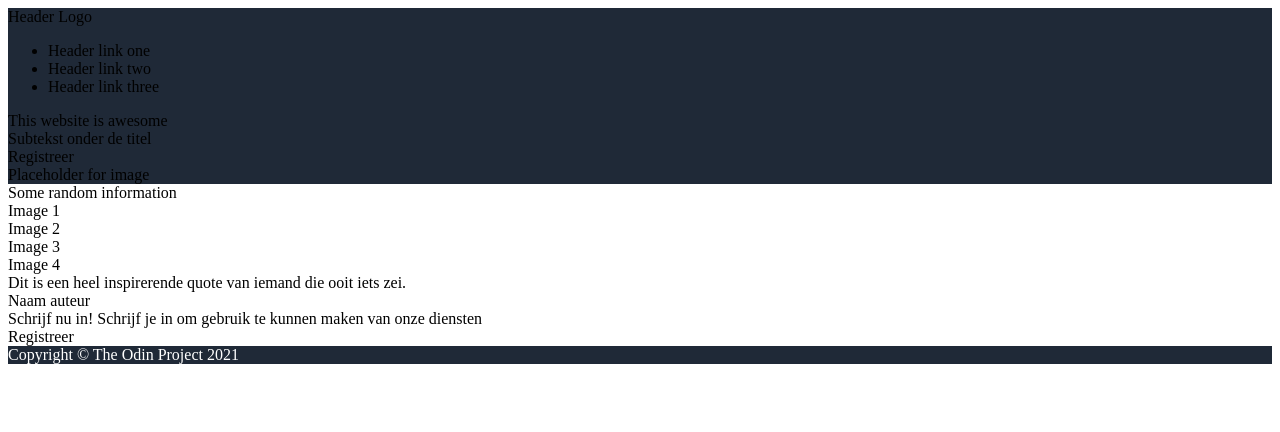
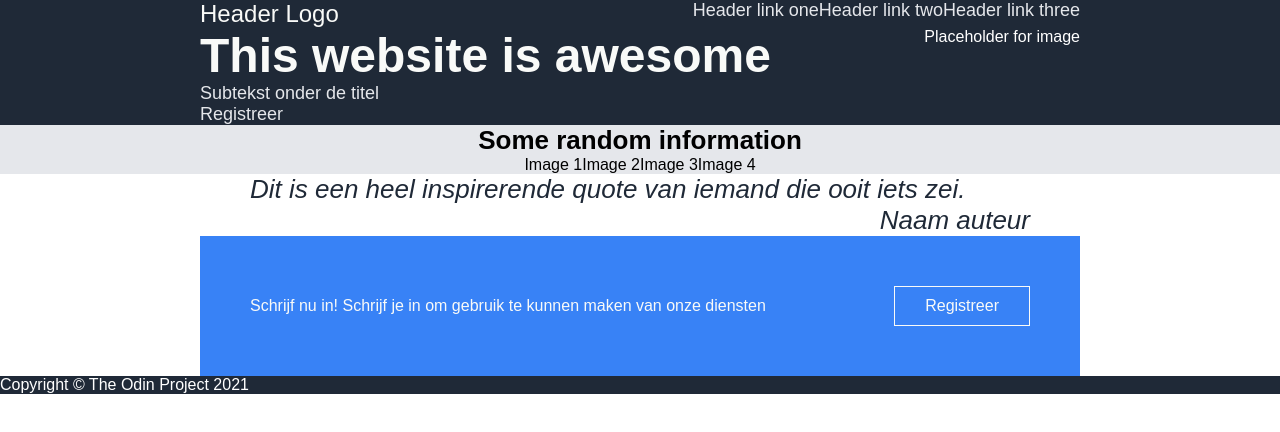
Before and after one commit to RobVerplanke/landingpage-practice, a plain HTML site: page index.html in a window 1280 px wide. Drawn offline with Linux system fonts and the light colour scheme.

Commit message:
Style the content with Flexbox

```diff
--- a/css/style.css
+++ b/css/style.css
@@ -1,21 +1,130 @@
 body{
+    margin: 0px;
+    display: flex;
+    flex-direction: column;
+    font-family:Arial, Helvetica, sans-serif;
+}
+
+ul{
+    margin: 0px;
+}
+
+.header{
+    padding-left: 200px;
+    padding-right: 200px;
+    display: flex;
+    flex-direction: column;
+    flex: 1;
+    background-color: #1F2937;
+    color: white;
+
 
 }
 
-.header{
-    background-color: #1F2937;
+.header-top{
+    display: flex;
+    flex: 1;
+}
+
+.header-logo{
+    flex: 1;
+    font-size: 24px;
+    color: #F9FAF8
+}
+
+.header-links{
+    display: flex;
+    font-size: 18px;
+    color: #E5E7EB;
+
+}
+
+.link{
+    list-style-type: none;
+    width: auto;
+}
+
+.header-bottom{
+    display: flex;
+
+}
+
+.header-title{
+    flex: 1;
+    font-size: 18px;
+    color: #E5E7EB;
+
+}
+
+.header-img{
+    display:flex;
+    width: auto;
 
 }
 
 .main-img{
 
+    display: flex;
+    flex: 1;
+    flex-direction: column;
+    background-color: #E5E7EB;
+    align-items: center;
+
+}
+
+.main-info{
+    flex: 1;
+    font-weight: 800;
+    font-size: 26px;
+
+}
+
+.main-container{
+    flex: 1;
+    display: flex;
+
 }
 
 .main-quote{
+    display: flex;
+    flex-direction: column;
+    margin-left: 200px;
+    margin-right: 200px;
+    padding-left: 50px;
+    padding-right: 50px;
+    flex: 1;
+    font-weight:lighter;
+    font-style: italic;
+    font-size: 26px;
+    color: #1F2937;
 
 }
 
+.quote-name{
+    flex:1;
+    align-self: flex-end;
+}
+
 .main-signup{
+    flex: 1;
+    display: flex;
+    color: #F9FAF8
+}
+
+.signup-container{
+    display: flex;
+    justify-content: space-between;
+    align-items: center;
+    margin-left: 200px;
+    margin-right: 200px;
+    padding:50px;
+    width: 100%;
+    height: 100%;
+    background-color: #3882F6;
+}
+.signup-button{
+    padding: 10px 30px 10px 30px;
+    border:1px solid #F9FAF8;
 
 }
 
@@ -24,3 +133,9 @@ body{
     color: white;
 
 }
+
+.title{
+    font-size: 48px;
+    color: #F9FAF8;
+    font-weight: 800;
+}
--- a/index.html
+++ b/index.html
@@ -13,9 +13,9 @@
             <div class="header-top">
                 <div class="header-logo">Header Logo</div>
                 <ul class="header-links">
-                    <li>Header link one</li>
-                    <li>Header link two</li>
-                    <li>Header link three</li>
+                    <li class="link">Header link one</li>
+                    <li class="link">Header link two</li>
+                    <li class="link">Header link three</li>
                 </ul>
             </div>
             <div class="header-bottom">
@@ -49,12 +49,14 @@
         </div>
 
         <div class="main-signup">
-            <div class="signup-tekst">
-                Schrijf nu in!
-                Schrijf je in om gebruik te kunnen maken van onze diensten
-            </div>
-            <div class="signup-button">
-                Registreer
+            <div class="signup-container">
+                <div class="signup-text">
+                    Schrijf nu in!
+                    Schrijf je in om gebruik te kunnen maken van onze diensten
+                </div>
+                <div class="signup-button">
+                    Registreer
+                </div>
             </div>
         </div>
 
```
